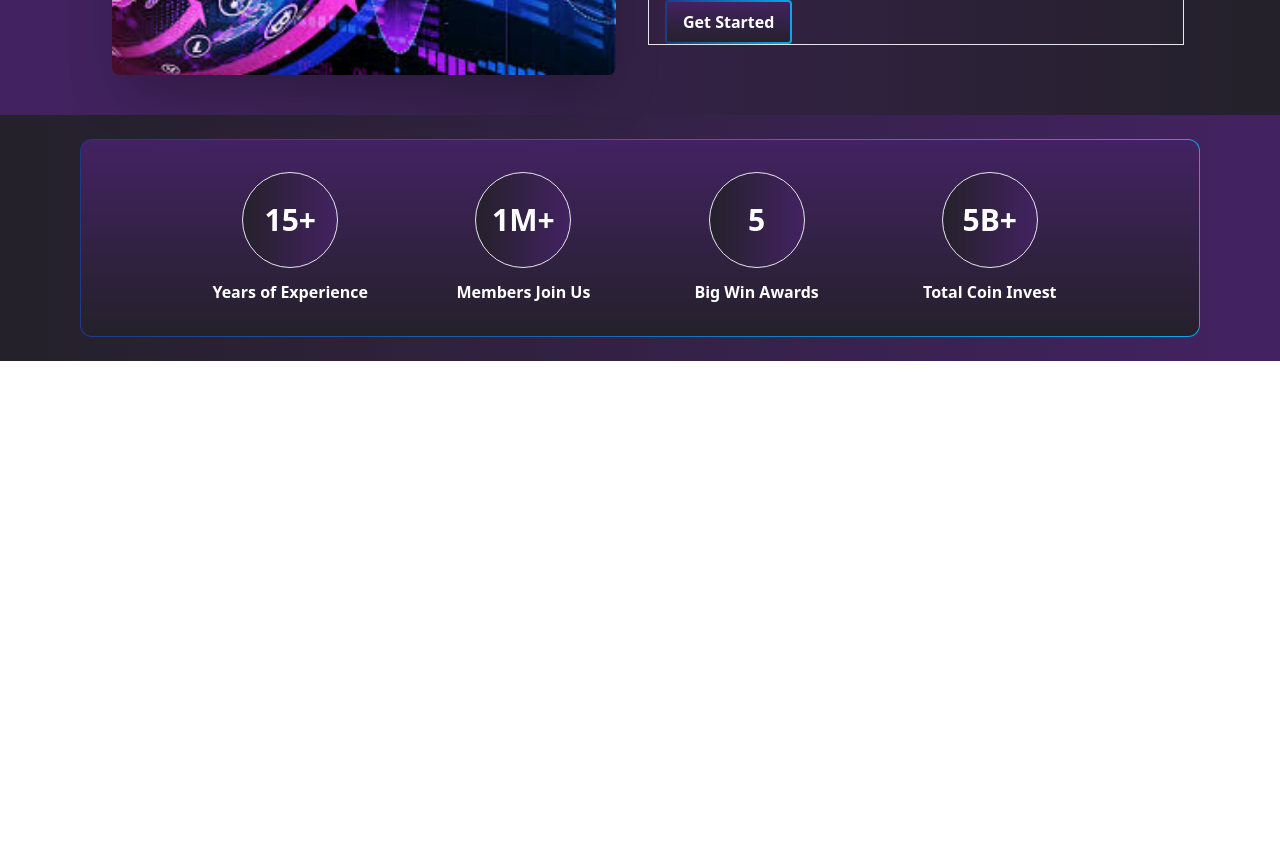
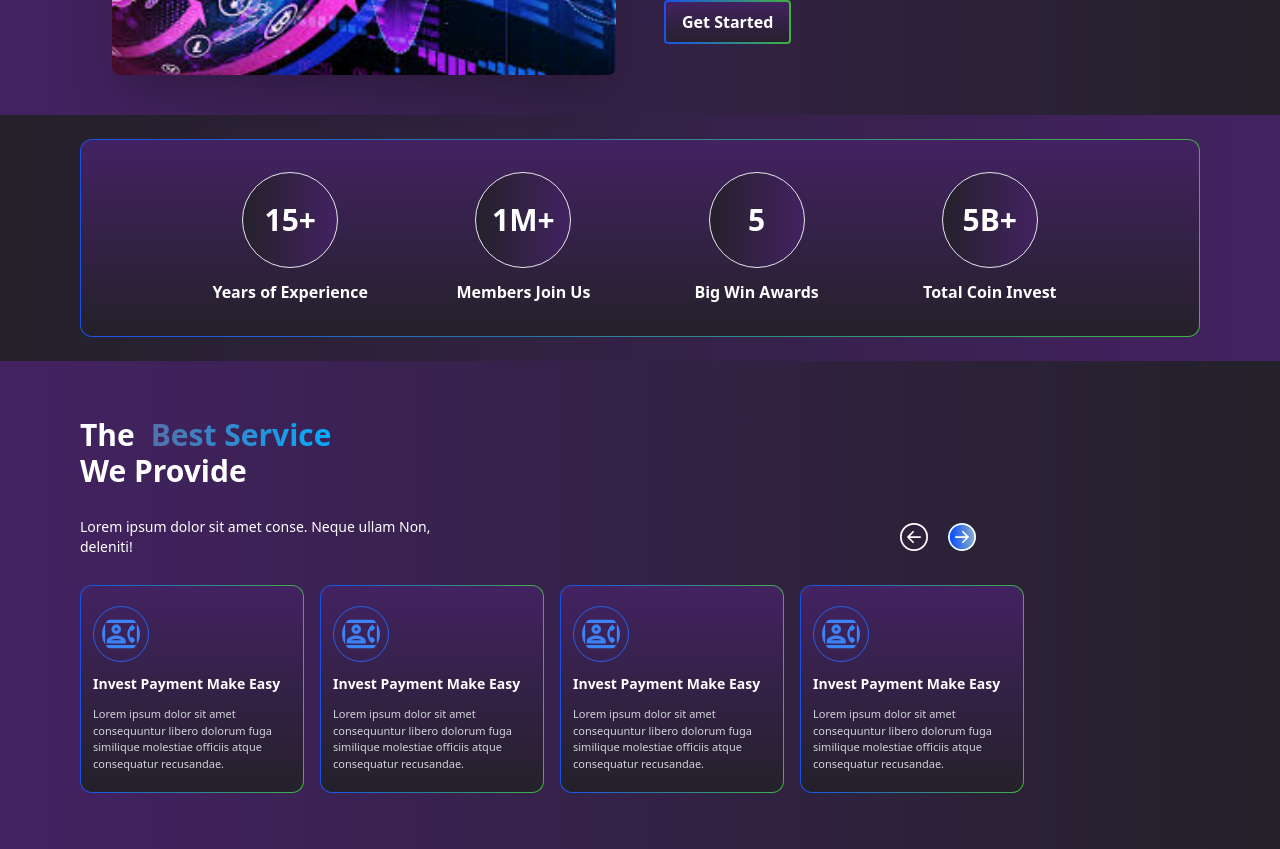
Before and after one commit to mdhabibur/frlnce_fgma_html, a React (Vite) app: page / in a window 1280 px wide. Shown: the part 340-1189 px from the top of the page. Before the commit the page ends 800 px from the top, so only its background shows below. Built offline with nearby package versions, Linux system fonts and the light colour scheme.

Commit message:
update 6

```diff
--- a/src/App.css
+++ b/src/App.css
@@ -11,7 +11,7 @@
 	@apply bg-transparent text-white font-bold py-2 px-4 rounded;
 	border: 2px solid transparent;
 	background-image: linear-gradient(#432262, #24212a),
-		linear-gradient(to right, #1e3a8a, #0ea5e9);
+		linear-gradient(to right, #1952ed, #42b142);
 	background-origin: border-box;
 	background-clip: padding-box, border-box;
 }
@@ -32,6 +32,13 @@
 	background-origin: border-box; /* Ensures the gradient applies to the border area */
 	background-clip: content-box, border-box; /* Clips the gradient to the content and border */
 }
+
+.gradient-border2 {
+	background-image: linear-gradient(#0044ff, #8cb4c6); /* Gradient background */
+	background-origin: border-box; /* Ensures the gradient applies to the border area */
+	background-clip: content-box, border-box; /* Clips the gradient to the content and border */
+}
+
 
 .my_h2 {
 	@apply text-xl md:text-2xl lg:text-4xl md:leading-snug font-bold;
--- a/src/components/home/HeroSection.jsx
+++ b/src/components/home/HeroSection.jsx
@@ -15,7 +15,7 @@ const HeroSection = () => {
                 </div>
 
 
-				<div className="border flex flex-col items-start justify-center w-1/2 px-4">
+				<div className=" flex flex-col items-start justify-center w-1/2 px-4">
 					<h3 className="my_h2">Invest Crypto Now, to
                         <span className="gradient-text font-bold px-2">
                         Get Rich
--- /dev/null
+++ b/src/components/home/ServicesSection.jsx
@@ -0,0 +1,83 @@
+import React from "react";
+import { FaArrowRight, FaArrowLeft  } from "react-icons/fa";
+import { BsArrowLeftCircle,  BsArrowRightCircle } from "react-icons/bs";
+import { MdOutlineContactPhone } from "react-icons/md";
+
+
+
+const ServicesSection = () => {
+	return (
+
+
+		<div className=" flex flex-col items-start justify-center gap-7 py-8">
+
+            <h3 className="my_h3">The <span className="gradient-text font-bold px-2">Best Service </span> <br/> We Provide</h3>
+
+            <div className=" w-[80%] flex flex-col sm:flex-row gap-3 justify-between">
+
+            <p className="w-[40%] text-sm">Lorem ipsum dolor sit amet conse. Neque ullam Non, deleniti!</p>
+
+            <div className=" flex flex-row gap-5 items-center justify-center">
+
+            <BsArrowLeftCircle  className="w-7 h-7" />
+            <BsArrowRightCircle className="w-7 h-7 bg-custom-button-bg-gradient rounded-full" />
+
+
+
+            </div>
+
+            </div>
+
+            <div className="flex flex-col sm:flex-row gap-4">
+
+            <div className="border btn_outline_blue_sky_blue rounded-[12px] flex flex-col items-start justify-center w-[20%] px-3 py-5 gap-3 font-semibold">
+
+            <MdOutlineContactPhone className="w-14 h-14 border rounded-full p-2 text-blue-500 border-blue-600" />
+
+            <h2 className="small_card_title">Invest Payment Make Easy</h2>
+            <p className="small_card_des text-gray-300">Lorem ipsum dolor sit amet consequuntur libero dolorum fuga similique molestiae officiis atque consequatur recusandae.</p>
+
+            </div>
+
+
+            <div className="border btn_outline_blue_sky_blue rounded-[12px] flex flex-col items-start justify-center w-[20%] px-3 py-5 gap-3 font-semibold">
+
+            <MdOutlineContactPhone className="w-14 h-14 border rounded-full p-2 text-blue-500 border-blue-600" />
+
+            <h2 className="small_card_title">Invest Payment Make Easy</h2>
+            <p className="small_card_des text-gray-300">Lorem ipsum dolor sit amet consequuntur libero dolorum fuga similique molestiae officiis atque consequatur recusandae.</p>
+
+            </div>
+
+            <div className="border btn_outline_blue_sky_blue rounded-[12px] flex flex-col items-start justify-center w-[20%] px-3 py-5 gap-3 font-semibold">
+
+            <MdOutlineContactPhone className="w-14 h-14 border rounded-full p-2 text-blue-500 border-blue-600" />
+
+            <h2 className="small_card_title">Invest Payment Make Easy</h2>
+            <p className="small_card_des text-gray-300">Lorem ipsum dolor sit amet consequuntur libero dolorum fuga similique molestiae officiis atque consequatur recusandae.</p>
+
+            </div>
+
+            <div className="border btn_outline_blue_sky_blue rounded-[12px] flex flex-col items-start justify-center w-[20%] px-3 py-5 gap-3 font-semibold">
+
+            <MdOutlineContactPhone className="w-14 h-14 border rounded-full p-2 text-blue-500 border-blue-600" />
+
+            <h2 className="small_card_title">Invest Payment Make Easy</h2>
+            <p className="small_card_des text-gray-300">Lorem ipsum dolor sit amet consequuntur libero dolorum fuga similique molestiae officiis atque consequatur recusandae.</p>
+
+            </div>
+
+
+            </div>
+
+
+
+
+
+
+
+		</div>
+	);
+};
+
+export default ServicesSection;
--- a/src/pages/Home.jsx
+++ b/src/pages/Home.jsx
@@ -1,6 +1,7 @@
 import React from "react";
 import HeroSection from "../components/home/HeroSection";
 import ExperienceSection from "../components/home/ExperienceSection";
+import ServicesSection from "../components/home/ServicesSection";
 
 const Home = () => {
 	return (
@@ -24,6 +25,19 @@ const Home = () => {
 			</div>
 
 
+           {/* services sections  */}
+			<div
+				id="servicesSection"
+				className="servicesSection bg-custom-gradient-ltr section-main-layout text-white"
+			>
+                <ServicesSection />
+
+			</div>
+
+
+
+
+
 
 		</>
 	);
--- a/tailwind.config.js
+++ b/tailwind.config.js
@@ -7,6 +7,7 @@ export default {
       backgroundImage: {
         'custom-gradient-rtl': 'linear-gradient(to left, #432262, #24212a)',
         'custom-gradient-ltr': 'linear-gradient(to right, #432262, #24212a)',
+        'custom-button-bg-gradient': 'linear-gradient(to right, #0044ff, #8cb4c6)',
       },
     },
 	},
```
